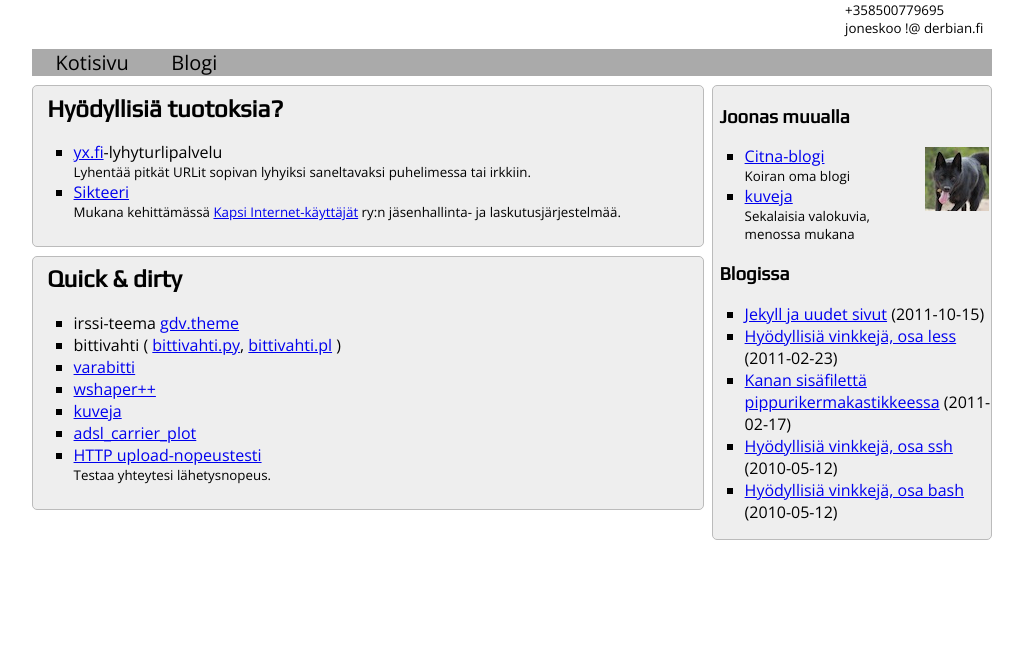
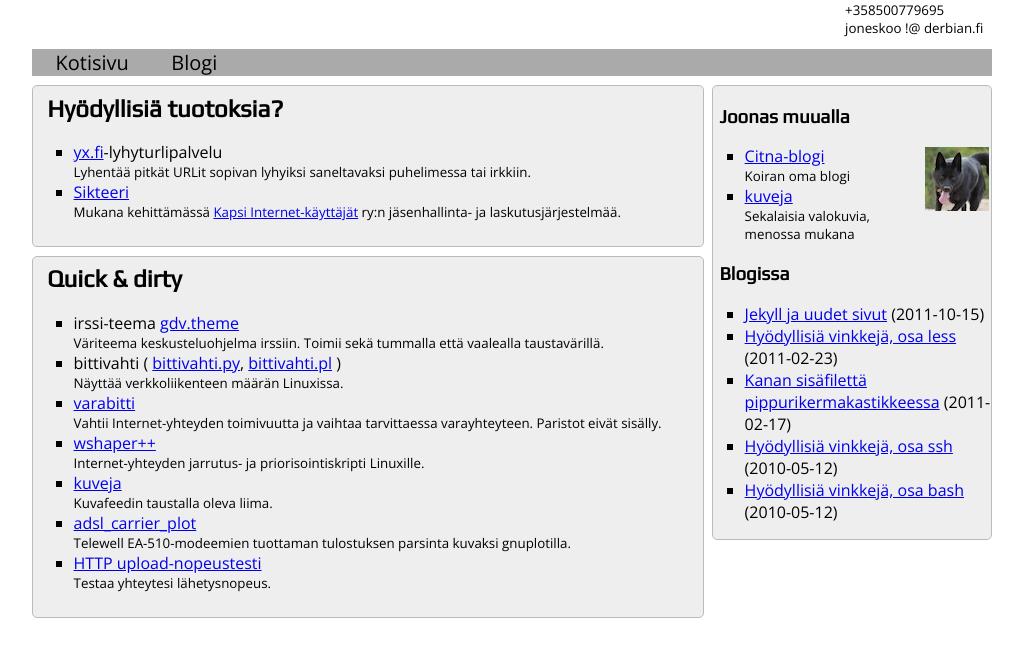
Before and after one commit to joneskoo/joneskoo.yx.fi, a Jekyll site: the page built from index.html, in a window 1280 px wide, cut to the strip 149-806 px from the top of the page. Shown: the whole strip, without its empty margins (128-1151 px from the left). Built offline with Jekyll 4.4.1, drawn with Linux system fonts in a browser that asks for light colours.

Commit message:
Kuvauksia latauksille

```diff
--- a/index.html
+++ b/index.html
@@ -47,15 +47,27 @@ title: Joonas Kuorilehto – kotisivu
   <div id="quickndirty" class="laatikko">
     <h2>Quick &amp; dirty</h2>
     <ul>
-      <li>irssi-teema <a href="public/gdv.theme">gdv.theme</a></li>
+      <li>irssi-teema <a href="public/gdv.theme">gdv.theme</a>
+          <small class="desc">Väriteema keskusteluohjelma irssiin. Toimii
+            sekä tummalla että vaalealla taustavärillä.</small>
+          </li>
       <li>bittivahti (
         <a href="https://github.com/joneskoo/bittivahti">bittivahti.py</a>,
-        <a href="public/bittivahti.pl">bittivahti.pl</a> )</li>
-      <li><a href="https://github.com/joneskoo/varabitti">varabitti</a></li>
-      <li><a href="public/wshaper++">wshaper++</a></li>
-      <li><a href="https://github.com/joneskoo/kuveja">kuveja</a></li>
+        <a href="public/bittivahti.pl">bittivahti.pl</a> )
+        <small class="desc">Näyttää verkkoliikenteen määrän Linuxissa.</small>
+        </li>
+      <li><a href="https://github.com/joneskoo/varabitti">varabitti</a>
+          <small class="desc">Vahtii Internet-yhteyden toimivuutta ja vaihtaa
+            tarvittaessa varayhteyteen. Paristot eivät sisälly.</small></li>
+      <li><a href="public/wshaper++">wshaper++</a>
+          <small class="desc">Internet-yhteyden jarrutus- ja priorisointiskripti
+            Linuxille.</small></li>
+      <li><a href="https://github.com/joneskoo/kuveja">kuveja</a>
+        <small class="desc">Kuvafeedin taustalla oleva liima.</small></li>
       <li><a href="https://github.com/joneskoo/adsl_carrier_plot">
-        adsl_carrier_plot</a></li>
+        adsl_carrier_plot</a>
+        <small class="desc">Telewell EA-510-modeemien tuottaman tulostuksen
+          parsinta kuvaksi gnuplotilla.</small></li>
       <li><a href="https://joneskoo.kapsi.fi/upload.html">
           HTTP upload-nopeustesti</a>
           <small class="desc">Testaa yhteytesi lähetysnopeus.</small></li>
```
